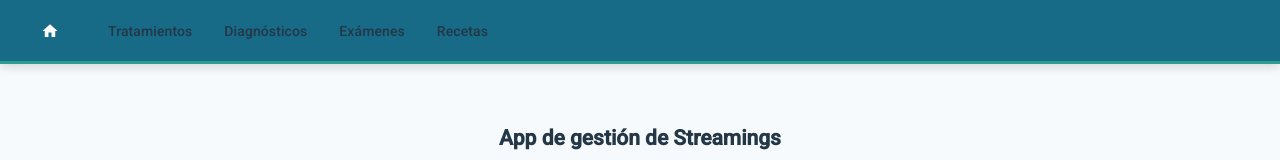
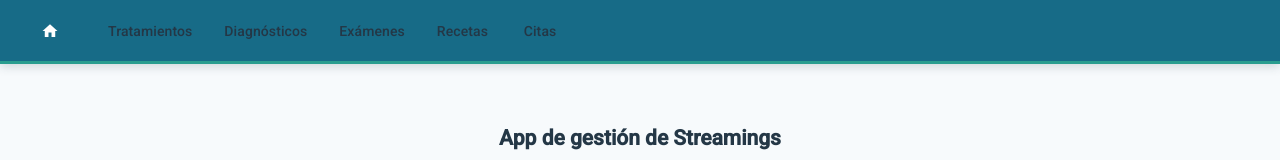
Before and after one commit to CarlosCollao2303/Proyect_Arqui_Web_Front, an Angular app: page / in a window 1280 px wide. Shown: the top 160 px of the page. Built offline with nearby package versions, Linux system fonts and the light colour scheme.

Commit message:
Citas: opciones en el menu

```diff
--- a/src/app/components/menucomponent/menucomponent.html
+++ b/src/app/components/menucomponent/menucomponent.html
@@ -27,5 +27,11 @@
       <button mat-menu-item routerLink="/recetas/listar">Listar</button>
       <button mat-menu-item routerLink="/recetas/insertar">Insertar</button>
     </mat-menu>
+
+    <button matButton class="nav-button" [matMenuTriggerFor]="menuCitas">Citas</button>
+    <mat-menu #menuCitas="matMenu">
+      <button mat-menu-item routerLink="/citas/listar">Listar</button>
+      <button mat-menu-item routerLink="/citas/insertar">Insertar</button>
+    </mat-menu>
   </mat-toolbar>
 </div>
```
